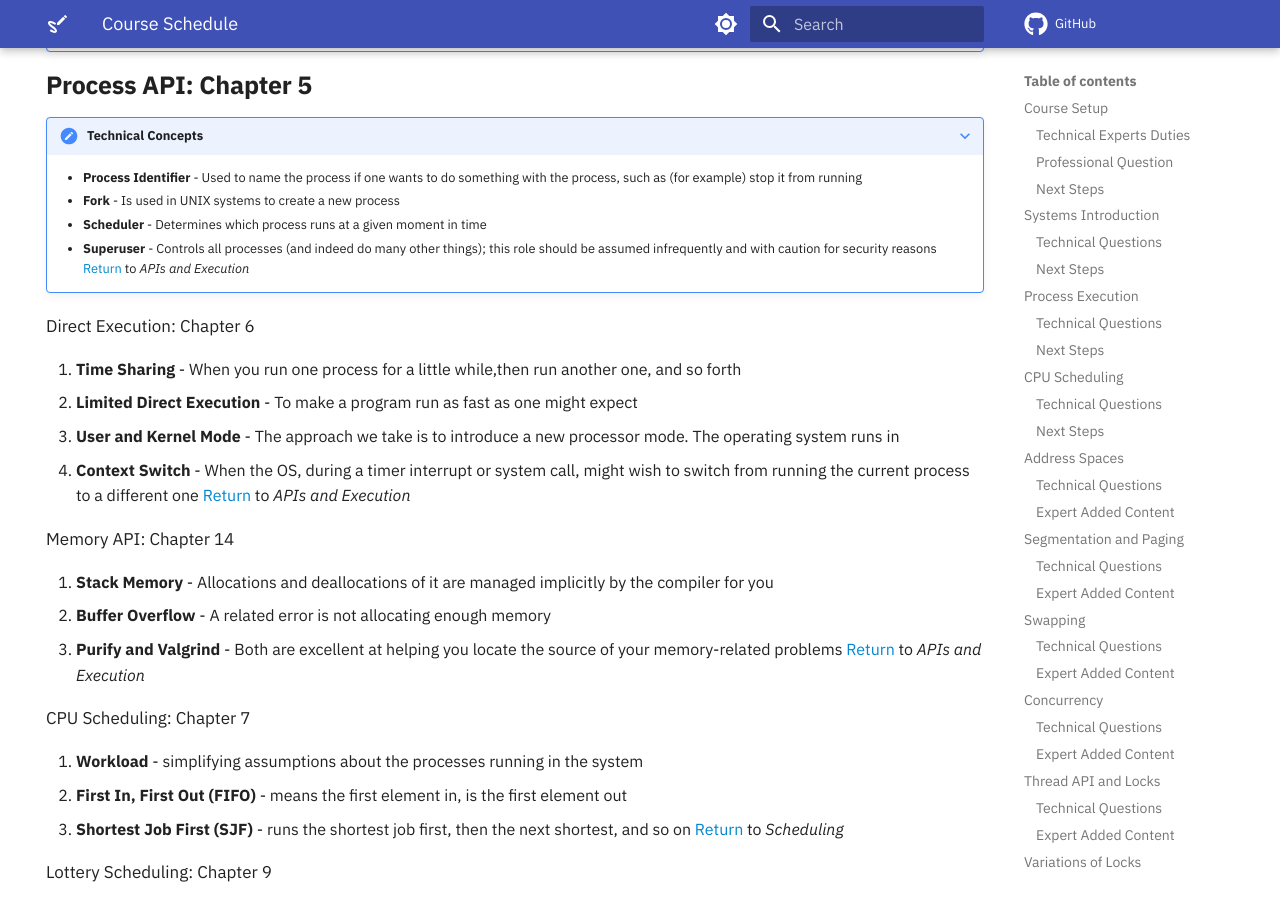
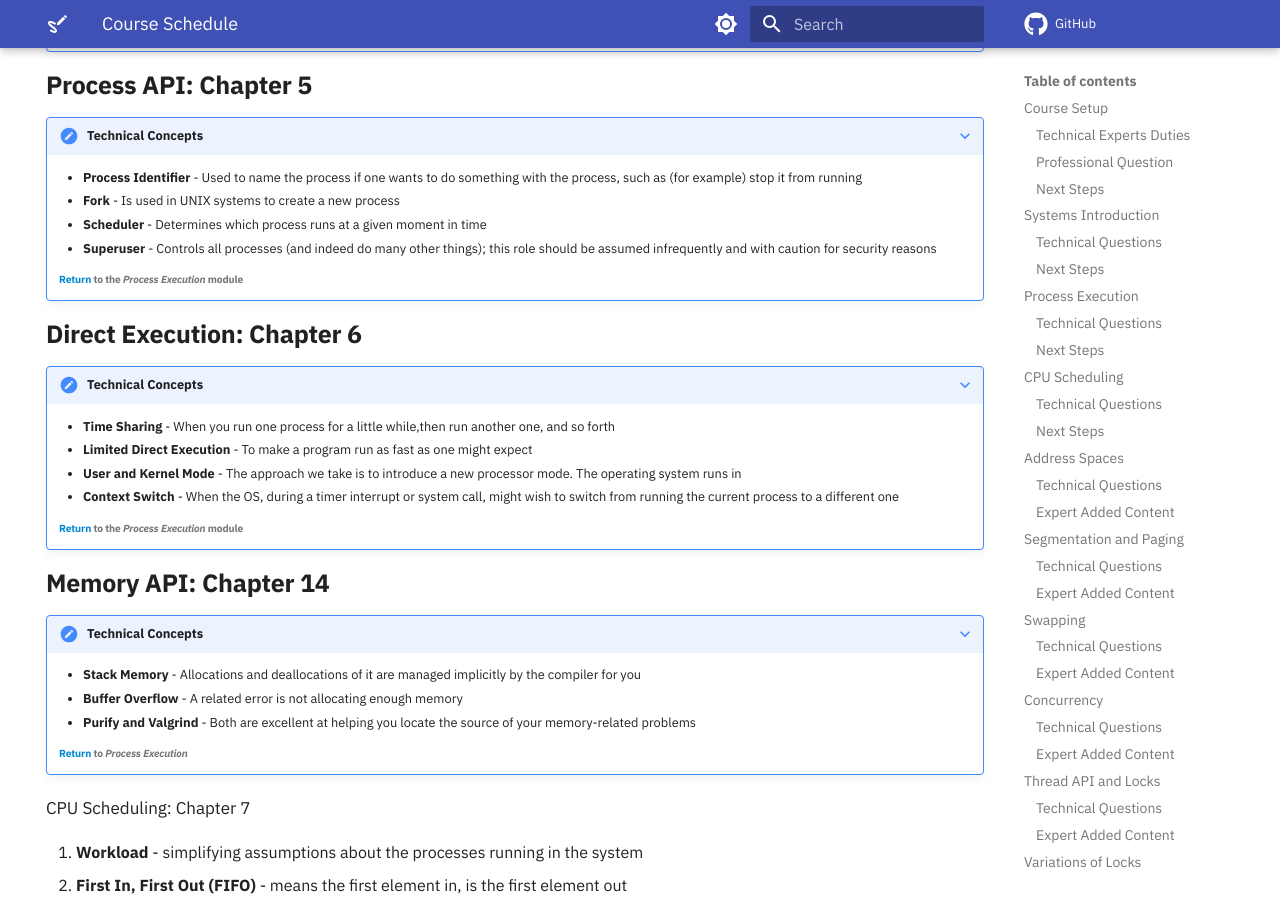
Before and after one commit to OS-Sketch/www.os-sketch.com, an MkDocs documentation site: the page built from docs/operating-systems/schedule.md, in a window 1280 px wide and 900 px high, scrolled down 7306 px. Built offline with MkDocs 1.6.1 and Material for MkDocs 9.7.7, drawn with Linux system fonts in a browser that asks for light colours; comment, search, counter and statistics services are not loaded.

Commit message:
fix: Improve formatting for several sections in schedule.

```diff
--- a/docs/operating-systems/schedule.md
+++ b/docs/operating-systems/schedule.md
@@ -316,22 +316,29 @@ hide:
     - **Fork** - Is used in UNIX systems to create a new process
     - **Scheduler** - Determines which process runs at a given moment in time
     - **Superuser** - Controls all processes (and indeed do many other things); this role should be assumed infrequently and with caution for security reasons
-    [Return](#apis-and-execution) to *APIs and Execution*
 
-Direct Execution: Chapter 6
+    ###### [Return](#apis-and-execution) to the *Process Execution* module
 
-1. **Time Sharing** - When you run one process for a little while,then run another one, and so forth
-2. **Limited Direct Execution** - To make a program run as fast as one might expect
-3. **User and Kernel Mode** - The approach we take is to introduce a new processor mode. The operating system runs in
-4. **Context Switch** - When the OS, during a timer interrupt or system call, might wish to switch from running the current process to a different one
-[Return](#apis-and-execution) to *APIs and Execution*
+### Direct Execution: Chapter 6
 
-Memory API: Chapter 14
+???+ note "Technical Concepts"
 
-1. **Stack Memory** - Allocations and deallocations of it are managed implicitly by the compiler for you
-2. **Buffer Overflow** - A related error is not allocating enough memory
-3. **Purify and Valgrind** - Both are excellent at helping you locate the source of your memory-related problems
-[Return](#apis-and-execution) to *APIs and Execution*
+    - **Time Sharing** - When you run one process for a little while,then run another one, and so forth
+    - **Limited Direct Execution** - To make a program run as fast as one might expect
+    - **User and Kernel Mode** - The approach we take is to introduce a new processor mode. The operating system runs in
+    - **Context Switch** - When the OS, during a timer interrupt or system call, might wish to switch from running the current process to a different one
+
+    ###### [Return](#apis-and-execution) to the *Process Execution* module
+
+### Memory API: Chapter 14
+
+???+ note "Technical Concepts"
+
+    - **Stack Memory** - Allocations and deallocations of it are managed implicitly by the compiler for you
+    - **Buffer Overflow** - A related error is not allocating enough memory
+    - **Purify and Valgrind** - Both are excellent at helping you locate the source of your memory-related problems
+
+    ###### [Return](#apis-and-execution) to *Process Execution*
 
 CPU Scheduling: Chapter 7
 
```
